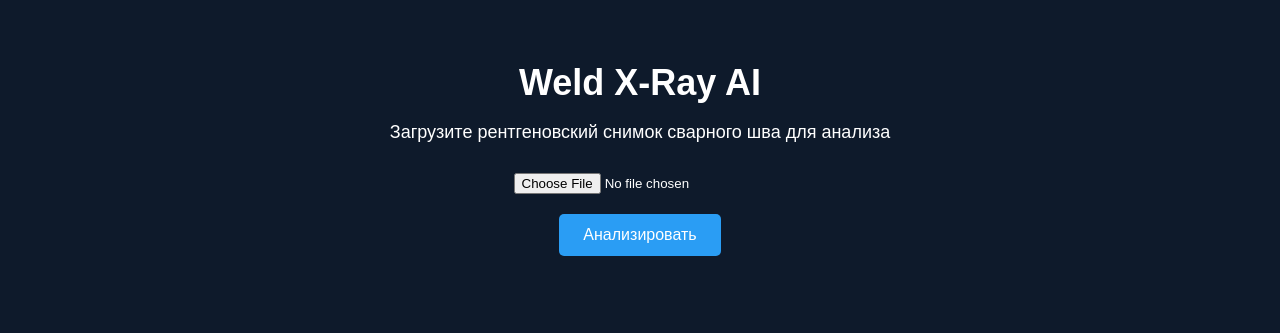
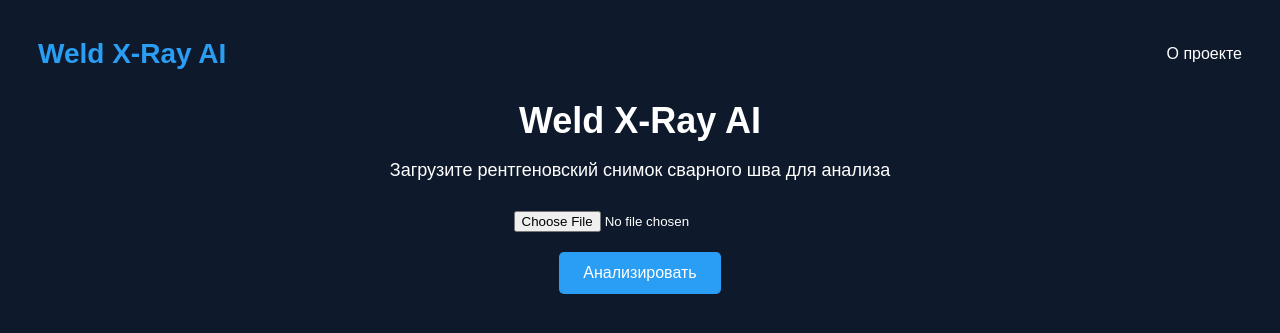
Before and after one commit to MoryakovAlmas/weld-xray-ai, a Flask app: page / in a window 1280 px wide. Shown: the top 333 px of the page. Run offline with Flask 3, Linux system fonts and the light colour scheme.

Commit message:
Update index.html
Вернули логотип

```diff
--- a/templates/index.html
+++ b/templates/index.html
@@ -11,6 +11,26 @@
       color: white;
       text-align: center;
       padding: 30px;
+    }
+
+    header {
+      display: flex;
+      justify-content: space-between;
+      align-items: center;
+      margin-bottom: 30px;
+    }
+
+    .logo {
+      font-size: 28px;
+      font-weight: bold;
+      color: #2a9df4;
+    }
+
+    nav a {
+      color: white;
+      text-decoration: none;
+      margin-left: 20px;
+      font-size: 16px;
     }
 
     h1 {
@@ -55,6 +75,14 @@
   </style>
 </head>
 <body>
+
+  <header>
+    <div class="logo">Weld X-Ray AI</div>
+    <nav>
+      <a href="about.html">О проекте</a>
+    </nav>
+  </header>
+
   <h1>Weld X-Ray AI</h1>
   <p>Загрузите рентгеновский снимок сварного шва для анализа</p>
 
```
